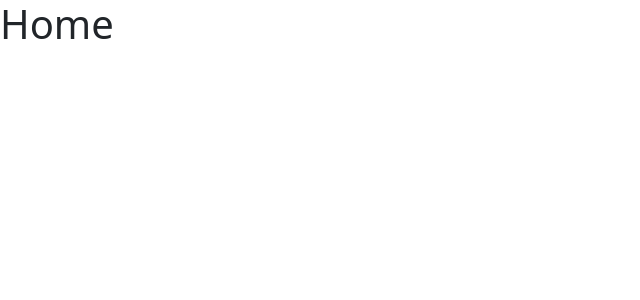
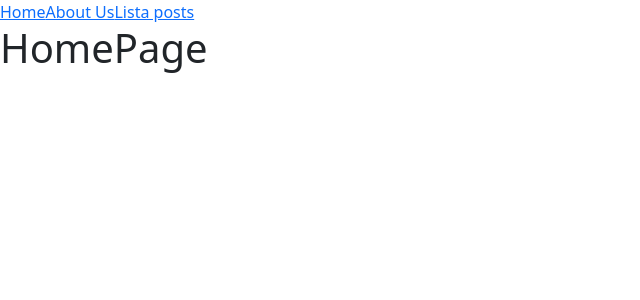
Before and after one commit to Sebastiano-Pizzata/react-router, a React (Vite) app: page / in a window 1280 px wide. Shown: the top 300 px of the page, without its empty margins (0-640 px from the left). Built offline with nearby package versions, Linux system fonts and the light colour scheme.

Commit message:
ADD: layout

```diff
--- a/src/App.jsx
+++ b/src/App.jsx
@@ -6,7 +6,8 @@ import AboutUs from "./assets/AboutUs/AboutUs"
 
 import Posts from "./assets/ListaPosts/PostsList"
 
-import NavBar from "./assets/NavBar/NavBar"
+import Layout from "./Layout/Layout"
+
 
 function App() {
 
@@ -14,9 +15,11 @@ function App() {
     <>
       <BrowserRouter>
         <Routes>
-          <Route path="/" Component={HomePage} />
-          <Route path="/about" Component={AboutUs} />
-          <Route path="/posts" Component={Posts} />
+          <Route element={<Layout />}>
+            <Route path="/" Component={HomePage} />
+            <Route path="/about" Component={AboutUs} />
+            <Route path="/posts" Component={Posts} />
+          </Route>
         </Routes>
       </BrowserRouter>
     </>
--- /dev/null
+++ b/src/Layout/Layout.jsx
@@ -0,0 +1,18 @@
+import { Outlet } from "react-router-dom"
+import Header from "../assets/components/Header"
+import Footer from "../assets/components/Footer"
+
+
+
+const Layout = () => {
+    return (
+        <>
+            <Header />
+            <Outlet />
+            <Footer />
+        </>
+    )
+}
+
+
+export default Layout
--- a/src/assets/HomePage/HomePage.jsx
+++ b/src/assets/HomePage/HomePage.jsx
@@ -1,5 +1,9 @@
 const HomePage = () => {
-    return <h1>Home</h1>
+    return (
+        <>
+            <h1>HomePage</h1>
+        </>
+    )
 }
 
 
--- a/src/assets/ListaPosts/PostsList.jsx
+++ b/src/assets/ListaPosts/PostsList.jsx
@@ -1,6 +1,9 @@
 const Posts = () => {
     return (
+        <>
+
             <div>
+
                 <ul>
                     <li>Post 1</li>
                     <li>Post 2</li>
@@ -8,6 +11,7 @@ const Posts = () => {
                     <li>Post 4</li>
                 </ul>
             </div>
+        </>
     )
 }
 
--- a/src/assets/NavBar/NavBar.jsx
+++ b/src/assets/NavBar/NavBar.jsx
@@ -1,8 +1,14 @@
-import { Link, NavLink } from "react-router-dom"
+import { NavLink } from "react-router-dom"
 
 
 const NavBar = () => {
-
+    return (
+        <nav>
+            <NavLink to="/">Home</NavLink>
+            <NavLink to="/about">About Us</NavLink>
+            <NavLink to="/posts">Lista posts</NavLink>
+        </nav>
+    )
 }
 
 
--- /dev/null
+++ b/src/assets/components/Footer.jsx
@@ -0,0 +1,5 @@
+const Footer = () => {
+
+}
+
+export default Footer
--- /dev/null
+++ b/src/assets/components/Header.jsx
@@ -0,0 +1,10 @@
+import NavBar from "../NavBar/NavBar"
+
+const Header = () => {
+    return (
+        <NavBar />
+    )
+
+}
+
+export default Header
```
Lines whose indentation alone changed are shown as unchanged.
